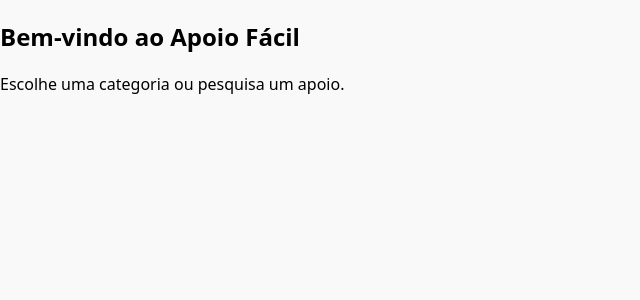
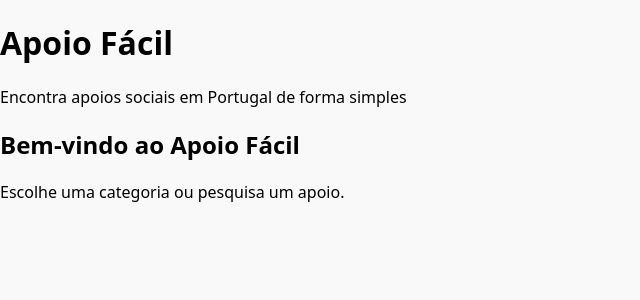
Before and after one commit to Daniela-Padilha/apoio-facil, a React (Vite) app: page / in a window 1280 px wide. Shown: the top 300 px of the page, without its empty margins (0-640 px from the left). Built offline with nearby package versions, Linux system fonts and the light colour scheme.

Commit message:
updated app to use header component

```diff
--- a/src/App.jsx
+++ b/src/App.jsx
@@ -1,9 +1,13 @@
+import Header from "./components/Header";
 import Home from "./pages/Home";
 
 function App() {
   return (
     <div>
-      <Home />
+      <Header />
+      <main className="container">
+        <Home />
+      </main>
     </div>
   );
 }
```
